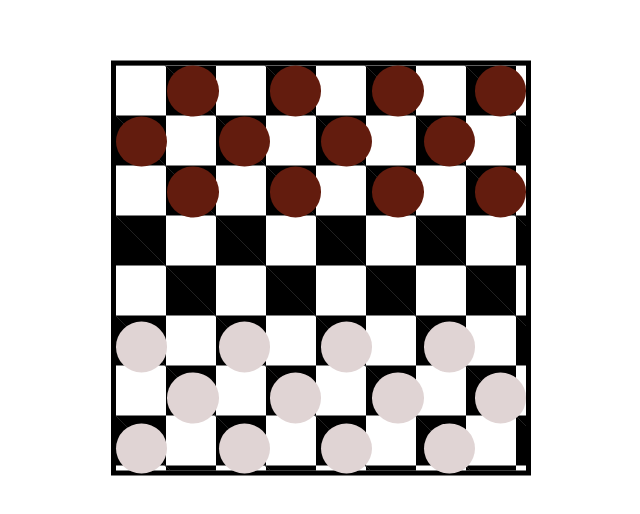
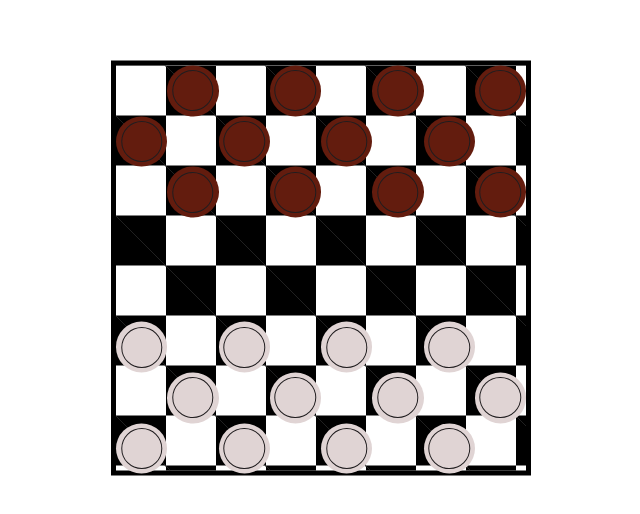
Before and after one commit to Julbeet/chessfloat, a plain HTML site: page index.html in a window 1280 px wide. Shown: the part 132-646 px from the top of the page, without its empty margins (319-959 px from the left). Drawn offline with Linux system fonts and the light colour scheme.

Commit message:
add center to chess

```diff
--- a/css/style.css
+++ b/css/style.css
@@ -32,6 +32,7 @@
 }
 
 .chess li {
+	position: relative;
 	width: 12.5%;
 	height: 100%;
 	list-style: none;
@@ -57,3 +58,16 @@
 .white li {
 	background-color: #e0d4d4;
 }
+
+li::after {
+	content: "";
+    width: 77%;
+    height: 77%;
+    border: 1px solid #201d1f;
+    border-radius: 50%;
+    display: inline-block;
+    position: absolute;
+    top: 50%;
+    left: 50%;
+    transform: translate(-50%, -50%);
+}
```
Also changed, not shown: index.html (+0 -112 lines).
